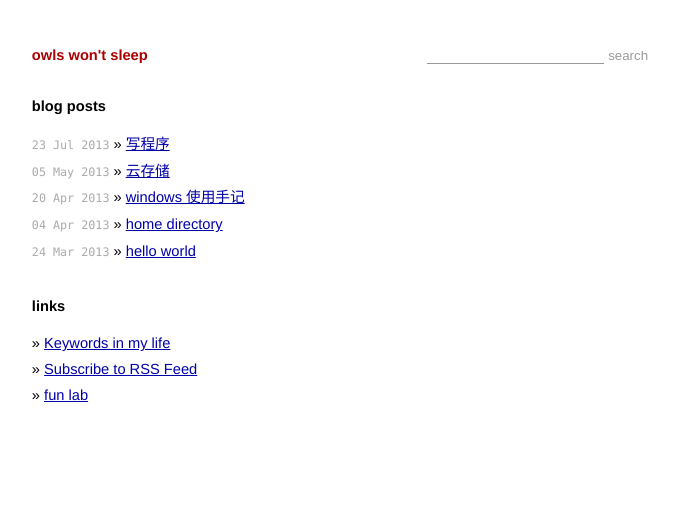
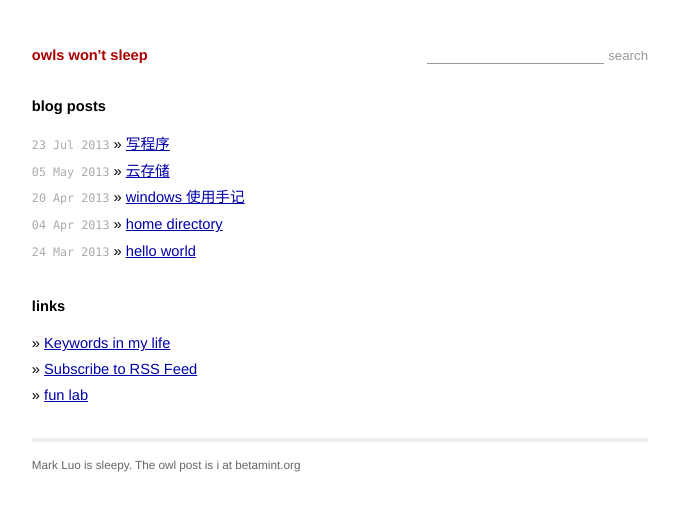
Before and after one commit to betamint/blog, a Jekyll site: the page built from index.html, in a window 1280 px wide. Shown: the top 511 px of the page, without its empty margins (300-979 px from the left). Built offline with Jekyll 4.4.1, drawn with Linux system fonts in a browser that asks for light colours.

Commit message:
owl post

```diff
--- a/css/screen.css
+++ b/css/screen.css
@@ -102,6 +102,14 @@ ul.posts {
   border-bottom: 1px solid #999;
   color: #999;
 }
+
+.footer {
+  font-size: 80%;
+  color: #666;
+  border-top: 4px solid #eee;
+  margin-top: 2em;
+}
+
 /*****************************************************************************/
 /*
 /* Site
--- a/index.html
+++ b/index.html
@@ -31,4 +31,8 @@ title: owls won't sleep
   <li>&raquo; <a href="fun/">fun lab</a></li>
 </ul>
 
+<div class="footer">
+  <p>Mark Luo is sleepy. The owl post is i at betamint.org</p>
 </div>
+
+</div>
```
